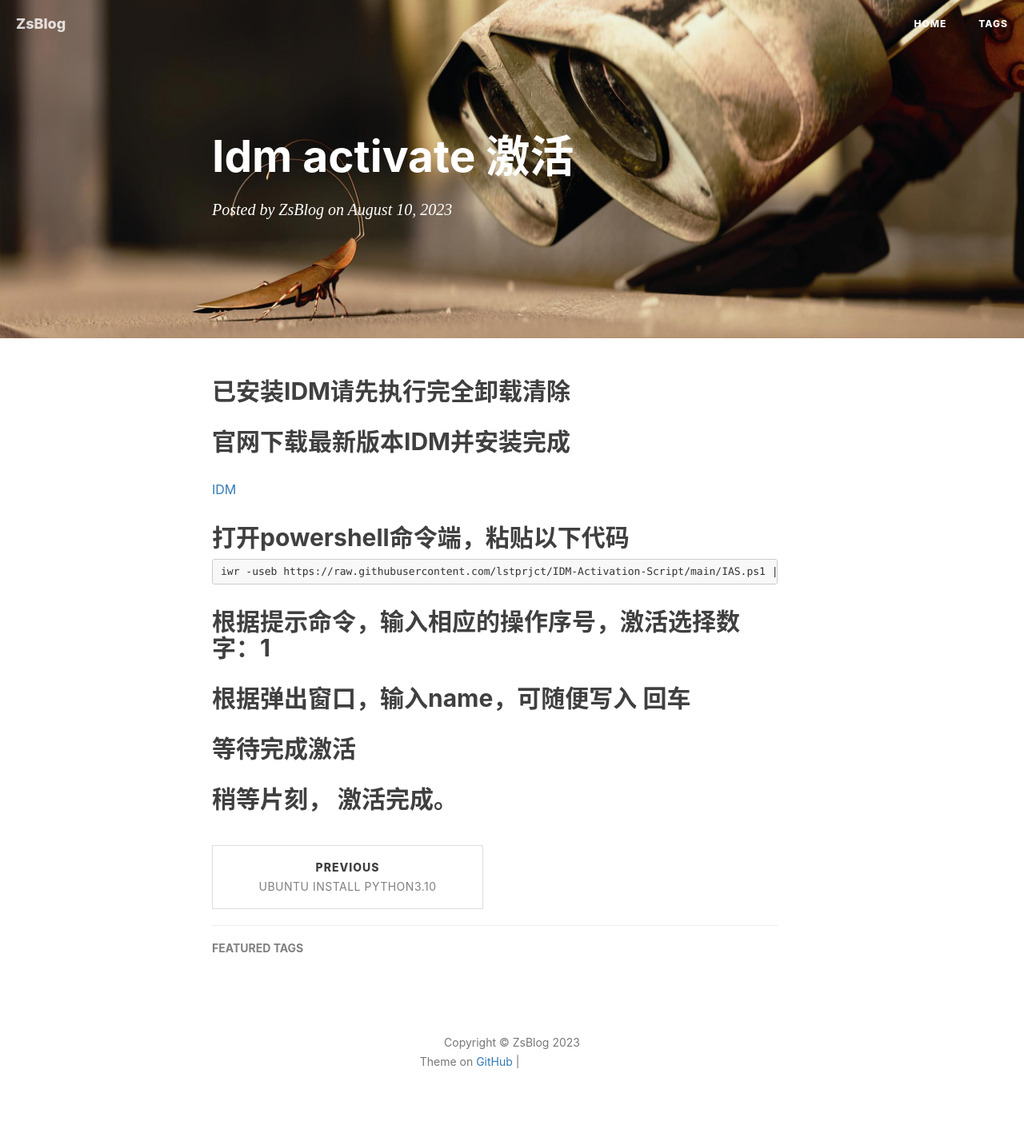
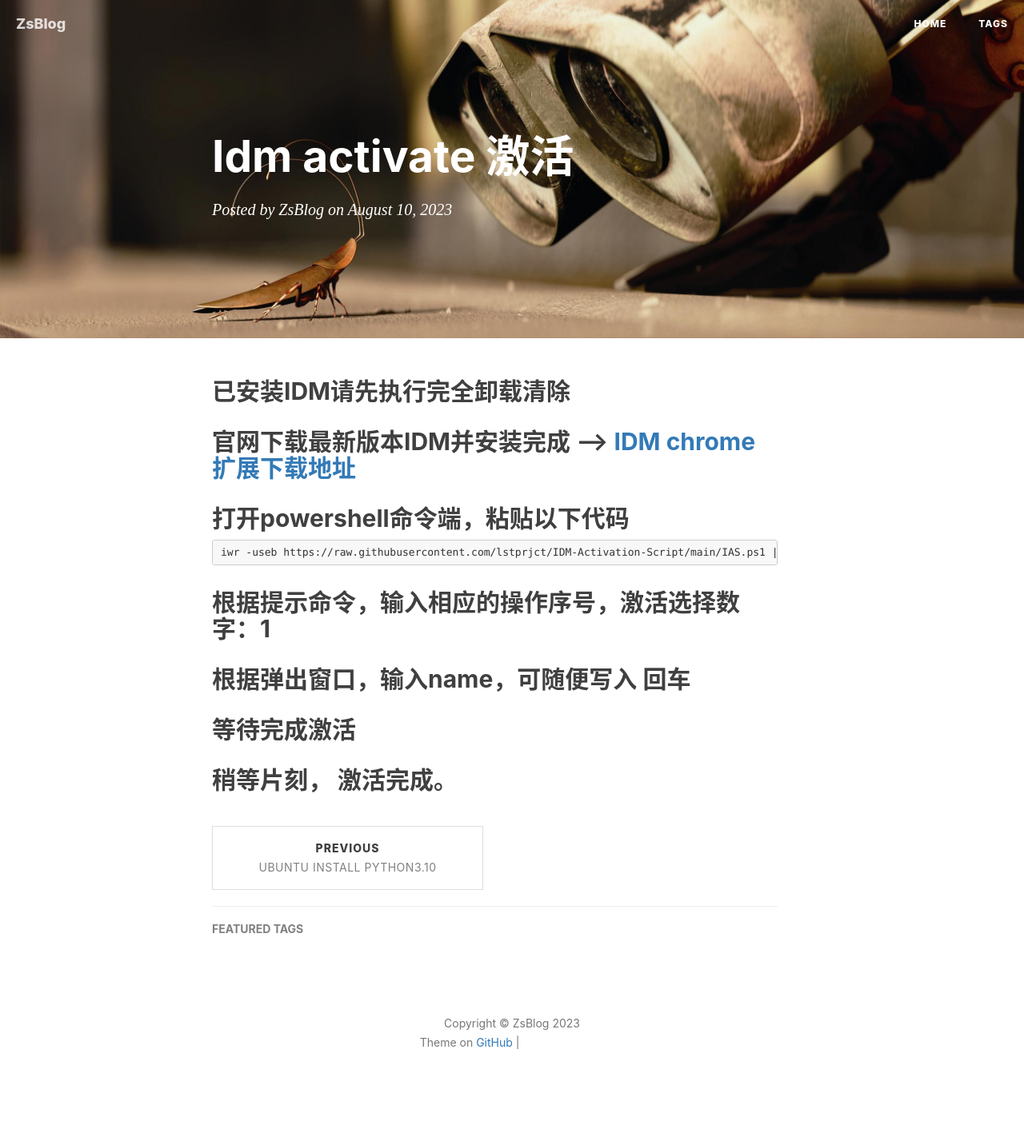
Before and after one commit to crazyZSShuo/crazyZSShuo.github.io, a Jekyll site: the page built from _posts/2023-08-10-IDM Activate 激活.md, in a window 1280 px wide. Shown: the whole page at 80% size. Built offline with Jekyll 4.4.1, drawn with Linux system fonts in a browser that asks for light colours; nearby versions of some CDN libraries; our own code applies the rules of GitHub Pages for plain Markdown files; comment, search, counter and statistics services are not loaded; after the commit the page ends 1408 px from its top, so only the background shows below that; grey boxes are pictures that could not be loaded.

Commit message:
Update 2023-08-10-IDM Activate 激活.md

````diff
--- a/_posts/2023-08-10-IDM Activate 激活.md
+++ b/_posts/2023-08-10-IDM Activate 激活.md
@@ -1,7 +1,6 @@
 ## 已安装IDM请先执行完全卸载清除
 
-## 官网下载最新版本IDM并安装完成
-[IDM](https://www.internetdownloadmanager.com/download.html)
+## 官网下载最新版本IDM并安装完成  ---> [IDM](https://www.internetdownloadmanager.com/download.html)  [chrome 扩展下载地址](https://chrome.google.com/webstore/detail/idm-integration-module/ngpampappnmepgilojfohadhhmbhlaek)
 
 ## 打开powershell命令端，粘贴以下代码
 ```
````
